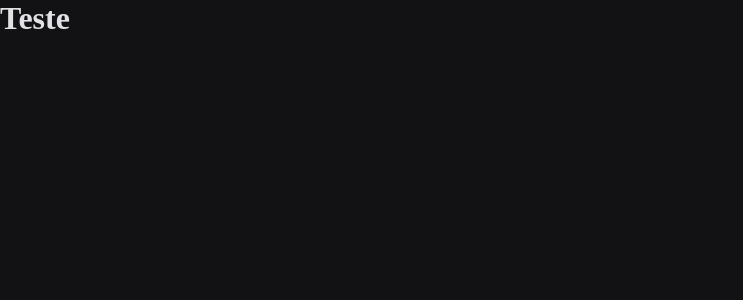
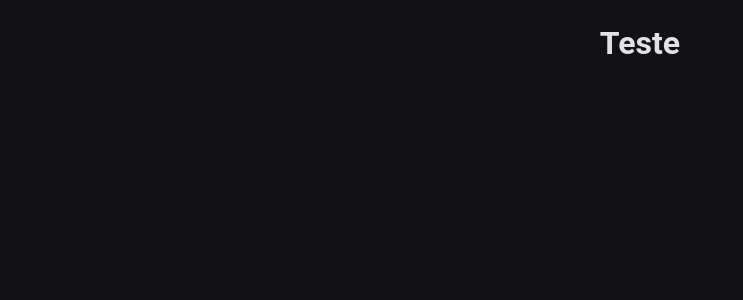
Before and after one commit to eduardoqsilva/Feed-infinite-react, a React (Vite) app: page / in a window 1280 px wide. Shown: the top 300 px of the page, without its empty margins (0-743 px from the left). Built offline with nearby package versions, Linux system fonts and the light colour scheme.

Commit message:
update global styles

```diff
--- a/src/styles/Global.ts
+++ b/src/styles/Global.ts
@@ -1,5 +1,5 @@
 import { createGlobalStyle } from "styled-components";
-import { colors } from "./variables";
+import { colors, font } from "./variables";
 
 export const GlobalStyled = createGlobalStyle`
   *{
@@ -11,5 +11,10 @@ export const GlobalStyled = createGlobalStyle`
   body {
     background-color: ${colors.gray1};
     color: ${colors.gray7};
+    font-family: ${font.default};
+
+    display: flex;
+    justify-content: center;
+    padding: 1.5rem;
   }
 `
```
